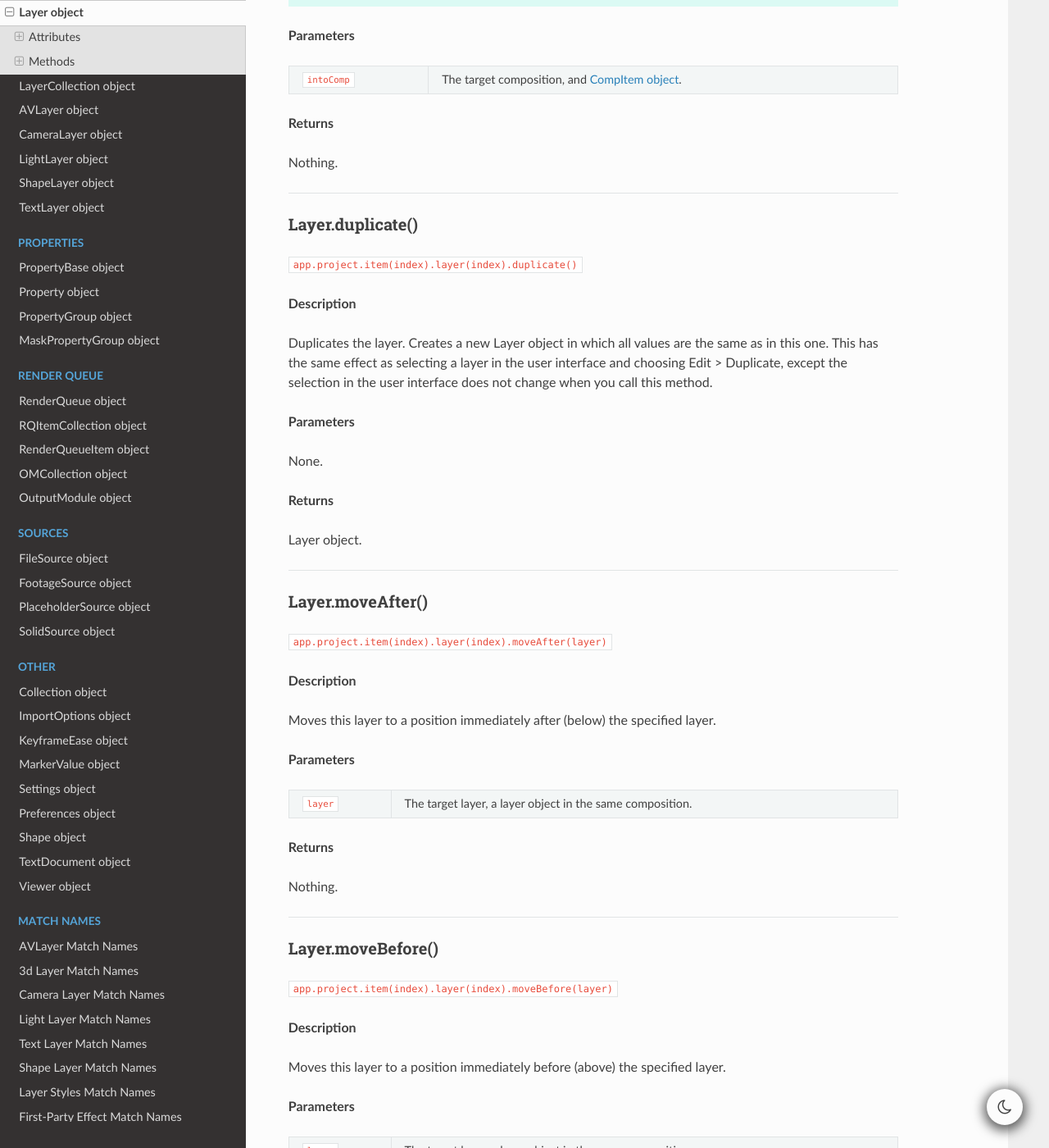
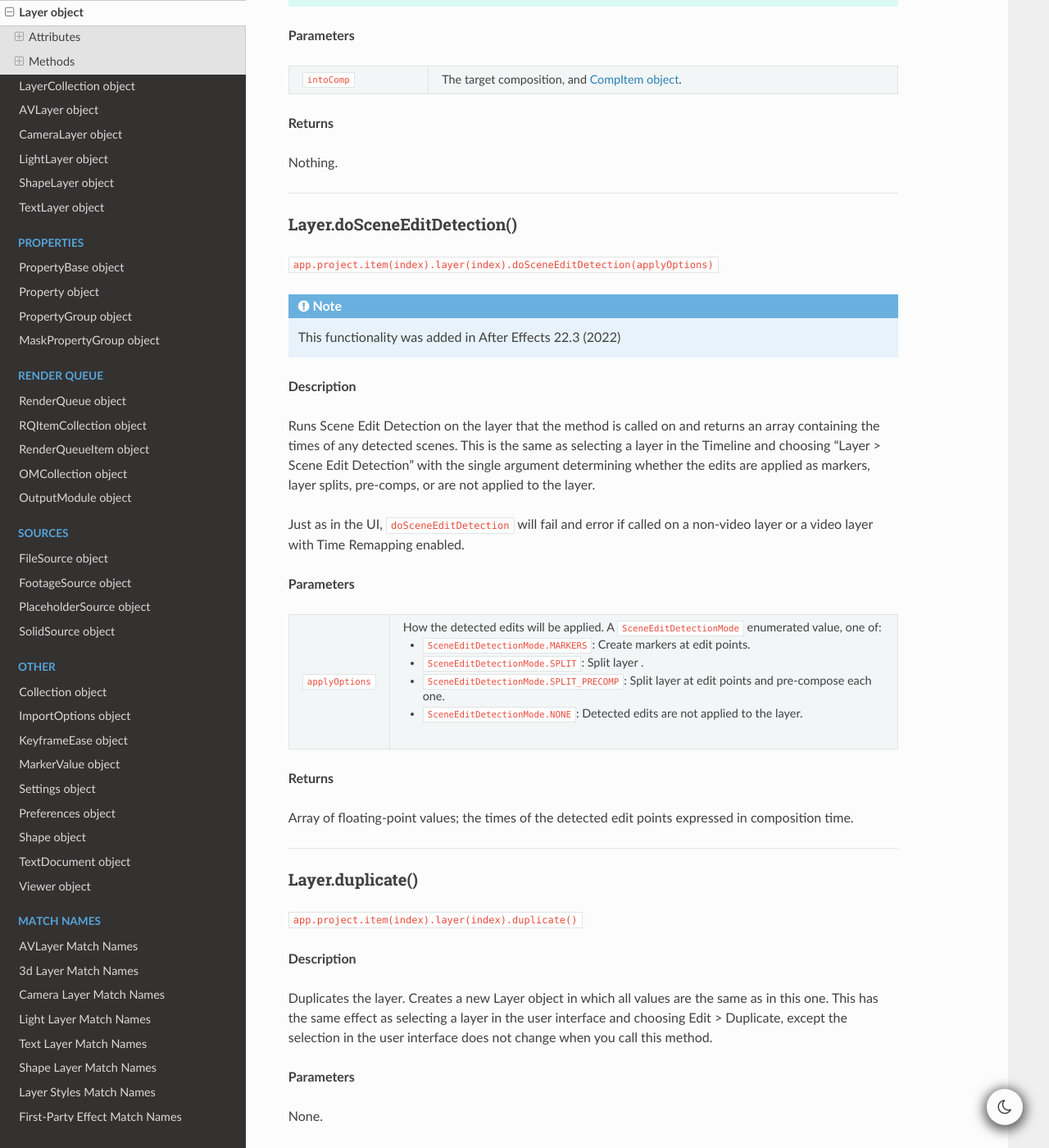
Before and after one commit to docsforadobe/after-effects-scripting-guide, a Sphinx documentation site: the page built from docs/layers/layer.rst, in a window 1280 px wide and 1400 px high, scrolled down 10396 px. Shown: the whole window at 82% size. Built offline with Sphinx 7.4.7 and the Read the Docs theme 2.0.0, drawn with Linux system fonts in a browser that asks for light colours.

Commit message:
Add doSceneEditDetection method to Layer object

```diff
--- a/docs/layers/layer.rst
+++ b/docs/layers/layer.rst
@@ -507,6 +507,42 @@ Nothing.
 
 ----
 
+.. _Layer.doSceneEditDetection:
+
+Layer.doSceneEditDetection()
+*********************************************
+
+``app.project.item(index).layer(index).doSceneEditDetection(applyOptions)``
+
+.. note::
+   This functionality was added in After Effects 22.3 (2022)
+
+**Description**
+
+Runs Scene Edit Detection on the layer that the method is called on and returns an array containing the times of any detected scenes. This is the same as selecting a layer in the Timeline and choosing "Layer > Scene Edit Detection" with the single argument determining whether the edits are applied as markers, layer splits, pre-comps, or are not applied to the layer.
+
+Just as in the UI, ``doSceneEditDetection`` will fail and error if called on a non-video layer or a video layer with Time Remapping enabled.
+
+**Parameters**
+
+================  =====================================================================
+``applyOptions``  How the detected edits will be applied. A ``SceneEditDetectionMode``
+                  enumerated value, one of:
+
+                  -  ``SceneEditDetectionMode.MARKERS``: Create markers at edit points.
+                  -  ``SceneEditDetectionMode.SPLIT``: Split layer .
+                  -  ``SceneEditDetectionMode.SPLIT_PRECOMP``: Split layer at edit
+                     points and pre-compose each one.
+                  -  ``SceneEditDetectionMode.NONE``: Detected edits are not applied
+                     to the layer.
+================  =====================================================================
+
+**Returns**
+
+Array of floating-point values; the times of the detected edit points expressed in composition time.
+
+----
+
 .. _Layer.duplicate:
 
 Layer.duplicate()
```
